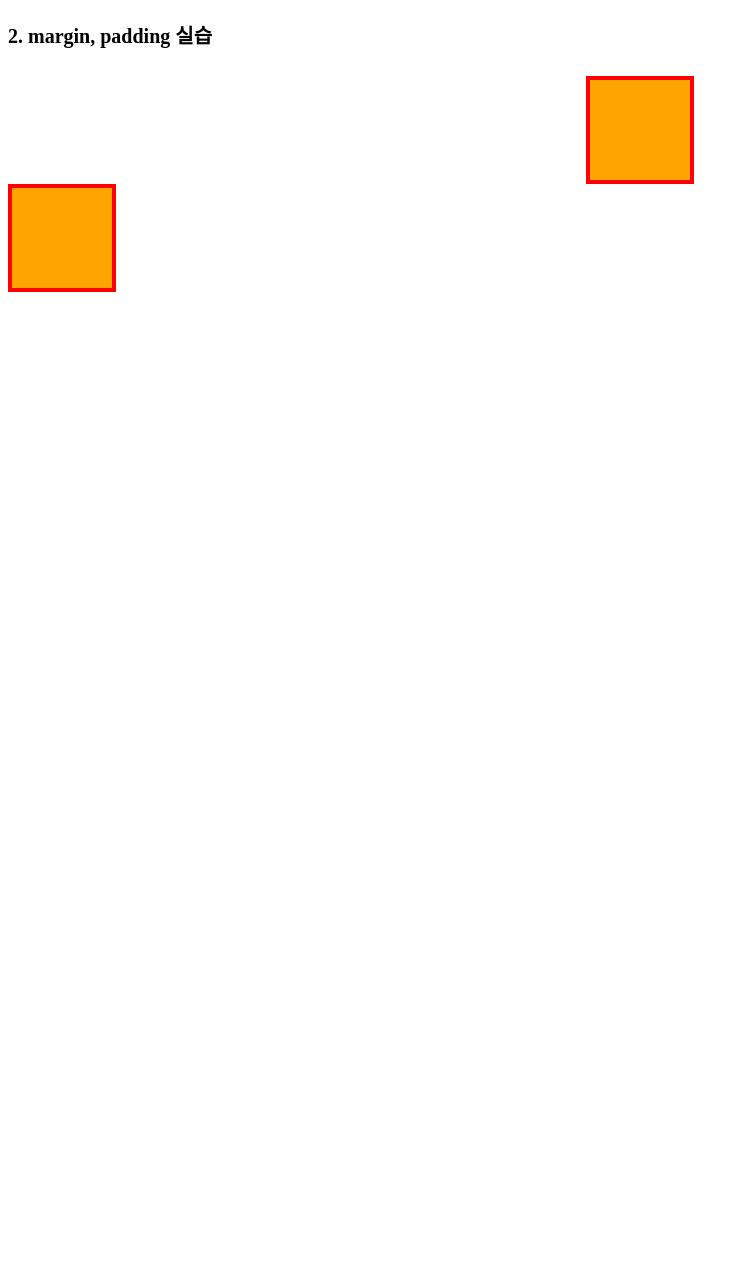
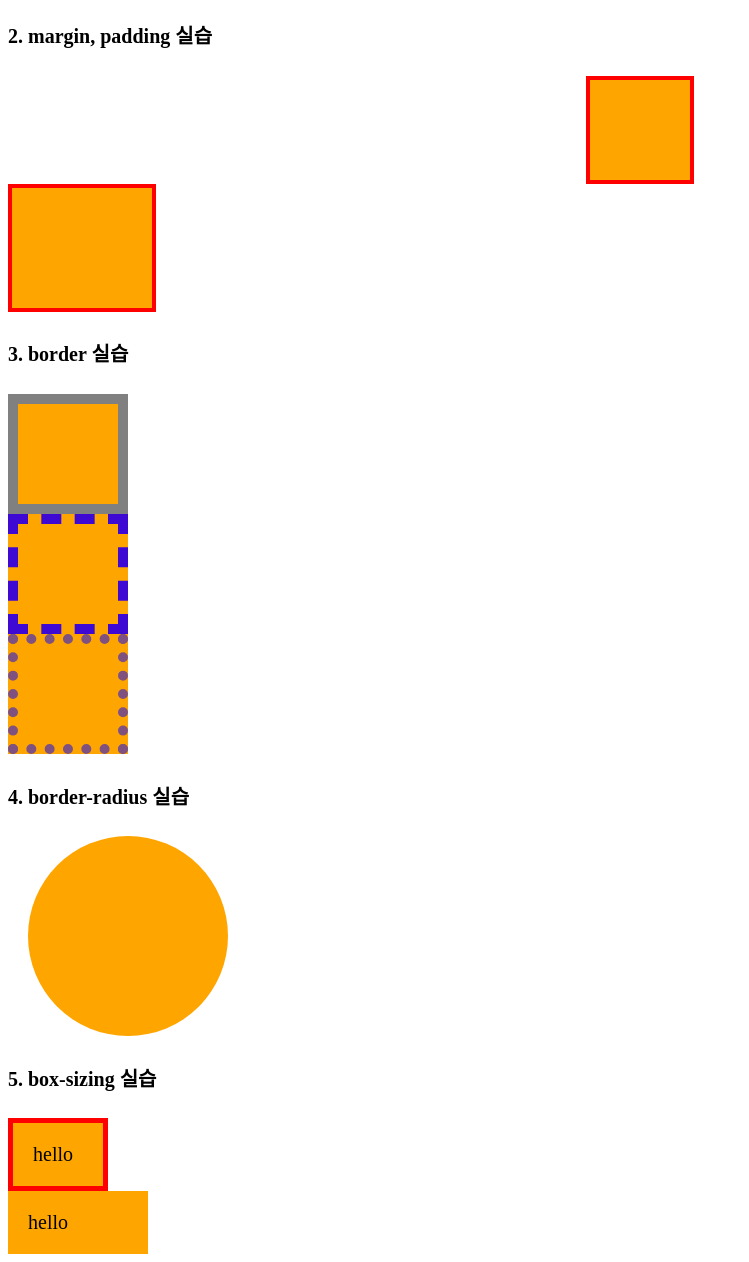
Before and after one commit to mini0923/frontend-study, a plain HTML site: page 05_CSS/10_box_model.html in a window 1280 px wide. Shown: the part 776-2038 px from the top of the page, without its empty margins (0-749 px from the left). Before the commit the page ends 1076 px from the top, so only its background shows below. Drawn offline with Linux system fonts and the light colour scheme.

Commit message:
0709 실습~

```diff
--- a/05_CSS/10_box_model.html
+++ b/05_CSS/10_box_model.html
@@ -88,8 +88,83 @@
 
       /* Tip! "가로 길이를 갖는" 블록 요소의 수평 가운데 정렬 */
       margin: 0 auto;
+    }
 
+    .container-2 .item:last-child {
+      /* 내부 여백 지정 시 요소의 크기가 커짐 */
+      /* padding: 10px; */
+      padding: 10px 20px;
+      /* padding: 10px 20px 30px; */
+      /* padding: 10px 20px 30px 40px; */
+
+      /* padding-left: 30px; */
     }
+
+    .container-3 .item {
+      width: 100px;
+      height: 100px;
+      background-color: orange;
+    }
+
+    .container-3 .item:nth-child(1) {
+      /* 실선 */
+      border: 10px solid;
+      /* padding과 마찬가지로 요소의 크기가 커진다. */
+      color: blue;
+      /* 지정된 색이 없으면 요소의 글꼴 색상이 적용 */
+      border: 10px solid gray;
+    }
+    .container-3 .item:nth-child(2) {
+      /* 파선 */
+      /* border: 10px dashed red; */
+      border: 10px dashed #3f09d4;
+    }
+    .container-3 .item:nth-child(3) {
+      /* 점선 */
+      /* border: 10px dotted blue; */
+      /* border: 10px dotted #0000ff; */
+      /* border: 10px dotted rgb(0, 0, 255); */
+      /* 해당 소수점은 투명도 */
+      border: 10px dotted rgb(0, 0, 255, 0.5);
+    }
+    .container-4 {
+      width: 200px;
+      height: 200px;
+      background-color: orange;
+      margin: 20px;
+      /* border-radius: 10px; */
+      /* border-radius: 0 20px; */
+      /* border-radius: 0 20px 40px; */
+      /* border-radius: 0 20px 40px 60px; */
+
+      /* Tip! 원만들기 */
+      /* border-radius: 100px; */
+
+      /* 요소의 길이가 바뀌면 같이 수정해야되는 문제
+         => 상대 단위를 쓰면 해결가능하다.
+      */
+      border-radius: 50%;
+    }
+
+    .container-5 {
+      width: 100px;
+      /* height: 100px; */
+      padding: 20px;
+      background-color: orange;
+    }
+
+    .container-5.compare{
+      /* border로 인해 요소의 크기가 10px 증가 */
+      border: 5px solid red;
+      /* padding으로 인해 요소의 크기가 40px 증가 */
+      padding: 20px;
+      /* 만약 요소의 크기를 100px로 유지하고 싶다면 늘어난 50px 만큼 빼줘야한다. */
+      box-sizing: border-box;
+
+      /* 크기 계산에 padding과 border 값도 포함해서 자동으로 content 영역이 줄어든다. */
+      /* 요소가 지정한 크기보다 커지는 것을 방지 */
+    }
+
 
 
   </style>
@@ -135,6 +210,80 @@
     <div class="item"></div>
   </div>
 
+  <h4>3. border 실습</h4>
+  <div class="container-3">
+    <div class="item"></div>
+    <div class="item"></div>
+    <div class="item"></div>
+  </div>
+
+  <h4>4. border-radius 실습</h4>
+  <div class="container-4"></div>
+
+  <h4>5. box-sizing 실습</h4>
+  <div class="container-5 compare">hello</div>
+  <div class="container-5">hello</div>
 
 </body>
 </html>
+
+<!-- (정리) Quiz
+  Q1: width와 height 속성의 역할은?
+  A1: 가로/세로 길이
+
+  Q2: width와 height 속성의 기본값은?
+  A2: auto (블록요소와 인라인 요소에 따라 auto값의 특성이 달라진다는 것이 중요하다.)
+
+  Q3: max-width와 max-height 속성의 기본값은?
+  A3: none (최대치 제한 없음)
+
+  Q4: min-width와 min-height 속성의 기본값은?
+  A4: 0 (최소치 제한 없음) , 0에는 따로 단위를 붙일 필요가 없음
+
+  Q5: em 단위의 기준은?
+  A5: 해당 요소의 글꼴 크기
+
+  Q6: 0px과 0vw 중 더 큰 값은?
+  A6: 모두 같은 값 (0em, 0rem, 0px, 0vw = 0)
+
+  Q7: margin 속성의 역할은?
+  A7: 요소의 외부(바깥) 여백
+
+  Q8: margin: 40px 30px 20px;
+      위 코드에서 30px은 어느 방향을 의미하는가?
+  A8: left, right
+
+  Q9: margin: 20px 10px;
+      위 코드에서 20px은 어느 방향을 의미하는가?
+  A9: top, bottom
+
+  Q10: padding 속성의 역할은?
+  A10: 요소의 내부(안쪽) 여백
+
+  Q11: padding: 20px 10px 40px 30px;
+      위 코드에서 30px은 어느 방향을 의미하는가?
+  A11: left
+
+  Q12: padding 속성의 특징은?
+  A12: 여백이 추가된 만큼 요소의 크기가 늘어남
+
+  Q13: border 속성의 특징은?
+  A13: 테두리 선이 들어가면 요소의 크기가 늘어남
+
+  Q14: 두께 2px, 종류 실선, 색상 빨강의 테두리 선을 코드로 작성하시오!
+  A14: border : 2px solid red;
+
+  Q15: 요소의 모서리를 둥글게 깎기 위한 속성은?
+  A15: border-radius
+
+  Q16: width: 100px; padding: 20px; border: 1px solid red;
+      위 코드가 지정된 요소의 실제 가로 너비는?
+  A16: 142px
+
+  Q17: width: 100px; padding: 20px; border: 1px solid red; box-sizing: border-box;
+      위 코드가 지정된 요소의 실제 가로 너비는?
+  A17: 100px
+
+  Q18: box-sizing 속성의 기본값은?
+  A18: content-box
+-->
```
Also changed, not shown: 05_CSS/11_overflow.html (added, +47 -0 lines).
